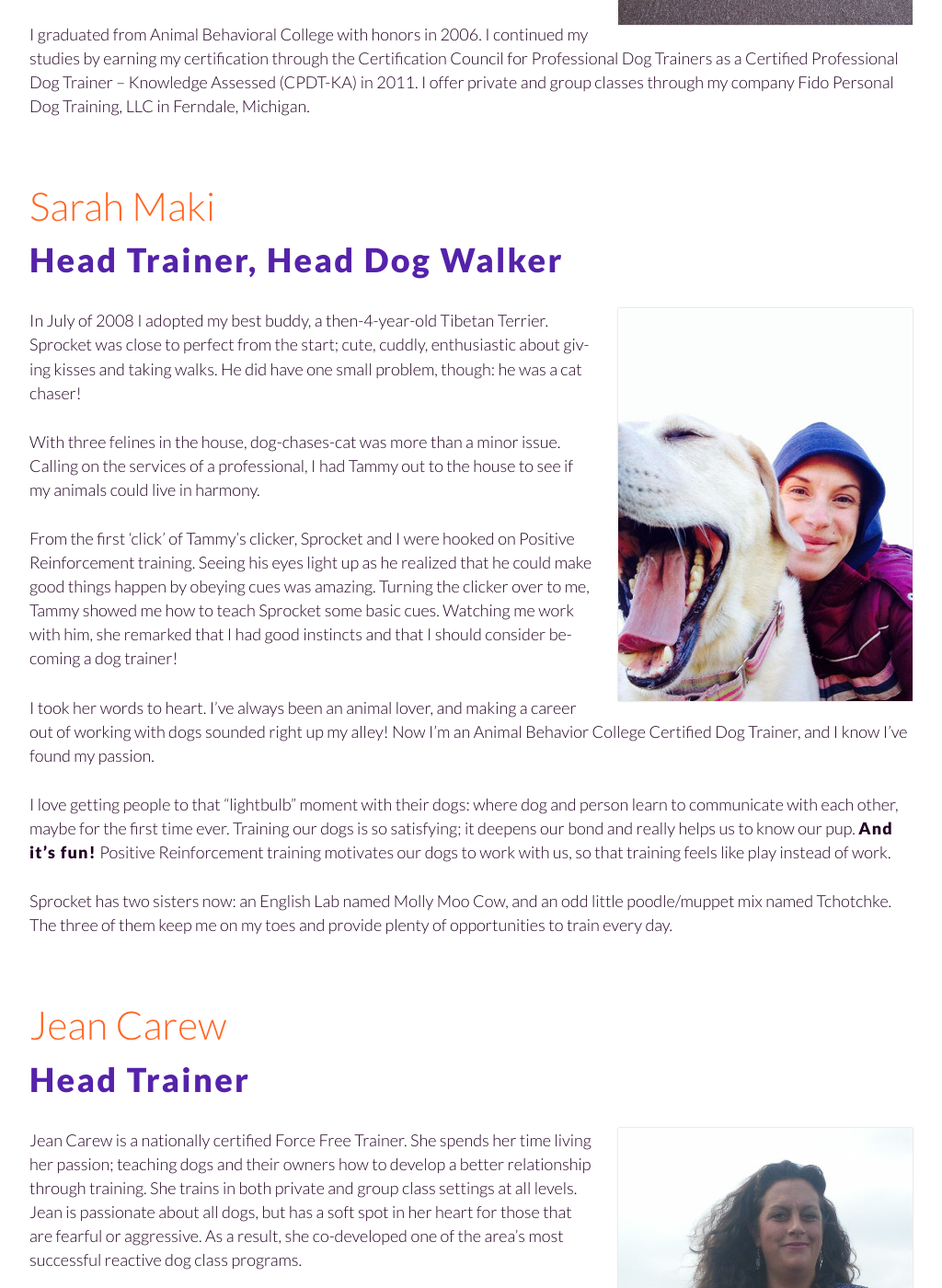
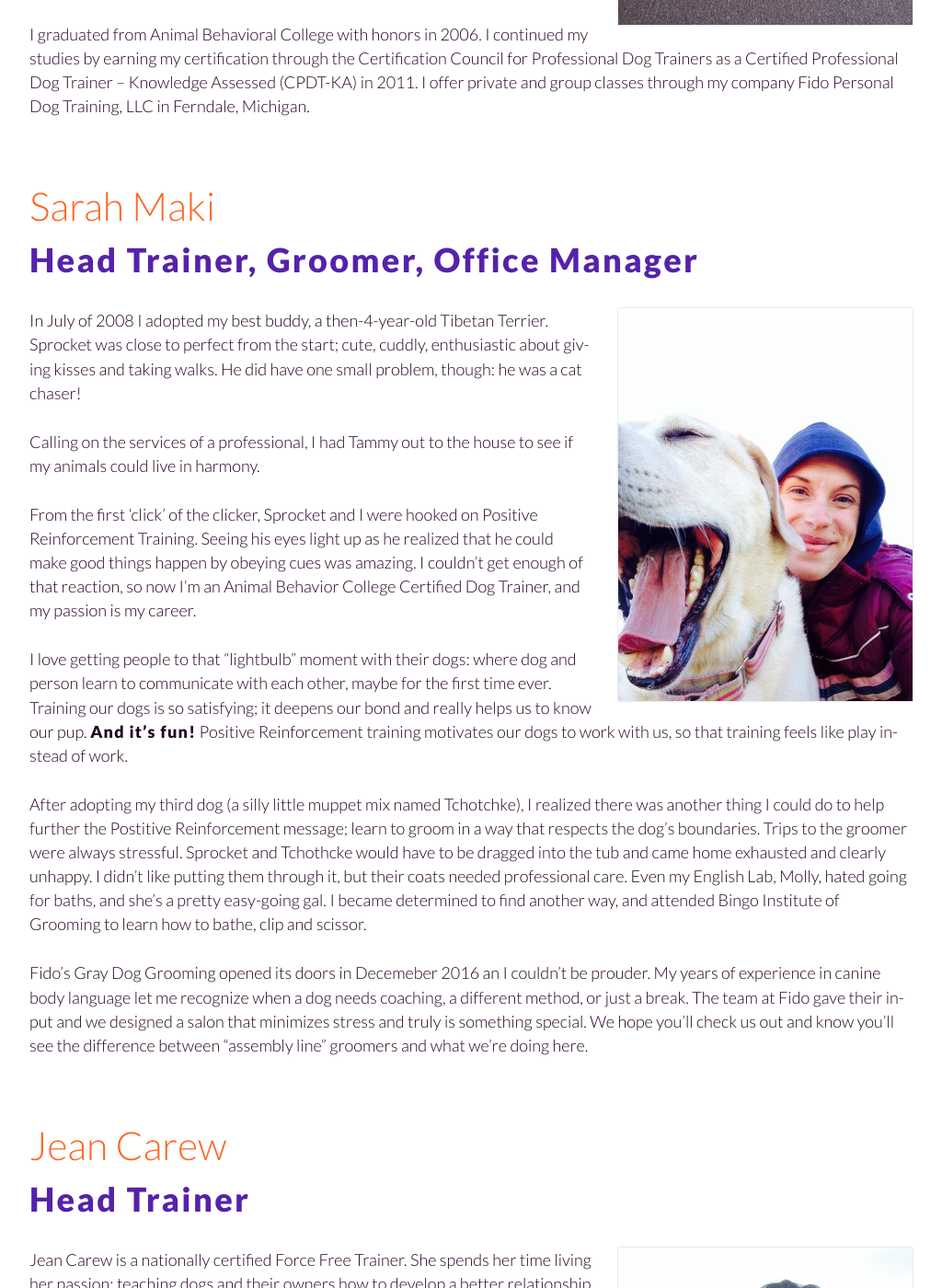
Before and after one commit to fidodogtraining/fidodogtraining.github.io, a Jekyll site: the page built from _autopages/about.md, in a window 1280 px wide and 1400 px high, scrolled down 1892 px. Shown: the whole window at 92% size, without its empty margins (128-1152 px from the left). Built offline with Jekyll 4.4.1, drawn with Linux system fonts in a browser that asks for light colours; some of the changed text lies outside the part shown.

Commit message:
Update about.md

```diff
--- a/_autopages/about.md
+++ b/_autopages/about.md
@@ -20,7 +20,7 @@ Fido also offers comfortable grooming, done by an experienced dog trainer who wi
 and coach them through the process. Our new salon has a host of features to make a visit to the groomer an enjoyable
 day instead of something to dread.
 
-We would love to talk to you about your training, grooming, sitting, or walking needs, please get in touch today!
+We would love to talk to you about your training, grooming, sitting, or walking needs. Please get in touch today!
 
 <section class="region">
 
@@ -57,32 +57,36 @@ private and group classes through my company Fido Personal Dog Training, LLC in
 
 ## Sarah Maki
 
-### Head Trainer, Head Dog Walker
+### Head Trainer, Groomer, Office Manager
 
 <img class="right" src="/images/sarah.jpg" alt="" />
 In July of 2008 I adopted my best buddy, a then-4-year-old Tibetan Terrier. Sprocket was close to perfect
 from the start; cute, cuddly, enthusiastic about giving kisses and taking walks. He did have one small
 problem, though: he was a cat chaser!
 
-With three felines in the house, dog-chases-cat was more than a minor issue. Calling on the services of
-a professional, I had Tammy out to the house to see if my animals could live in harmony.
+Calling on the services of a professional, I had Tammy out to the house to see if my animals could live in harmony.
 
-From the first 'click' of Tammy's clicker, Sprocket and I were hooked on Positive Reinforcement training.
+From the first 'click' of the clicker, Sprocket and I were hooked on Positive Reinforcement Training.
 Seeing his eyes light up as he realized that he could make good things happen by obeying cues was amazing.
-Turning the clicker over to me, Tammy showed me how to teach Sprocket some basic cues. Watching me work
-with him, she remarked that I had good instincts and that I should consider becoming a dog trainer!
-
-I took her words to heart. I've always been an animal lover, and making a career out of working with dogs
-sounded right up my alley! Now I'm an Animal Behavior College Certified Dog Trainer, and I know I've found
-my passion.
+I couldn't get enough of that reaction, so now I'm an Animal Behavior College Certified Dog Trainer,
+and my passion is my career.
 
 I love getting people to that "lightbulb" moment with their dogs: where dog and person learn to communicate
 with each other, maybe for the first time ever. Training our dogs is so satisfying; it deepens our bond and
 really helps us to know our pup. __And it's fun!__ Positive Reinforcement training motivates our dogs to work
 with us, so that training feels like play instead of work.
 
-Sprocket has two sisters now: an English Lab named Molly Moo Cow, and an odd little poodle/muppet mix
-named Tchotchke. The three of them keep me on my toes and provide plenty of opportunities to train every day.
+After adopting my third dog (a silly little muppet mix named Tchotchke), I realized there was another thing I could
+do to help further the Postitive Reinforcement message; learn to groom in a way that respects the dog's boundaries. Trips
+to the groomer were always stressful. Sprocket and Tchothcke would have to be dragged into the tub and came home exhausted
+and clearly unhappy. I didn't like putting them through it, but their coats needed professional care. Even my English Lab,
+Molly, hated going for baths, and she's a pretty easy-going gal. I became determined to find another way, and attended Bingo
+Institute of Grooming to learn how to bathe, clip and scissor.
+
+Fido's Gray Dog Grooming opened its doors in Decemeber 2016 an I couldn't be prouder. My years of experience in canine body
+language let me recognize when a dog needs coaching, a different method, or just a break. The team at Fido gave their input and
+we designed a salon that minimizes stress and truly is something special. We hope you'll check us out and know you'll see the
+difference between "assembly line" groomers and what we're doing here.
 </section>
 
 <section class="region">
```
